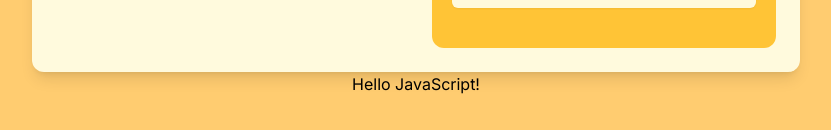
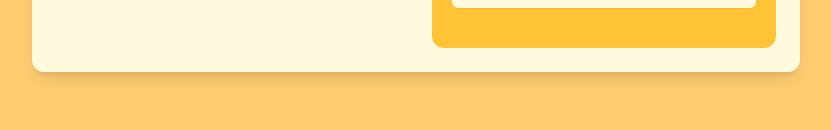
Before and after one commit to wachiss35/next_js_test, a Next.js app: page / in a window 1280 px wide. Shown: the part 1008-1138 px from the top of the page, without its empty margins (224-1055 px from the left). Built offline with nearby package versions, Linux system fonts and the light colour scheme.

Commit message:
Update page.tsx

```diff
--- a/app/page.tsx
+++ b/app/page.tsx
@@ -19,9 +19,7 @@ tracking-widest">newwwww มาเอง</h1>
         <BmiForm />
       </CardLayout>
       <p id="demo"></p>
-      <Script>
-      document.getElementById("demo").innerHTML = "Hello JavaScript!";
-      </Script>
+
     </main>
   );
 }
```
